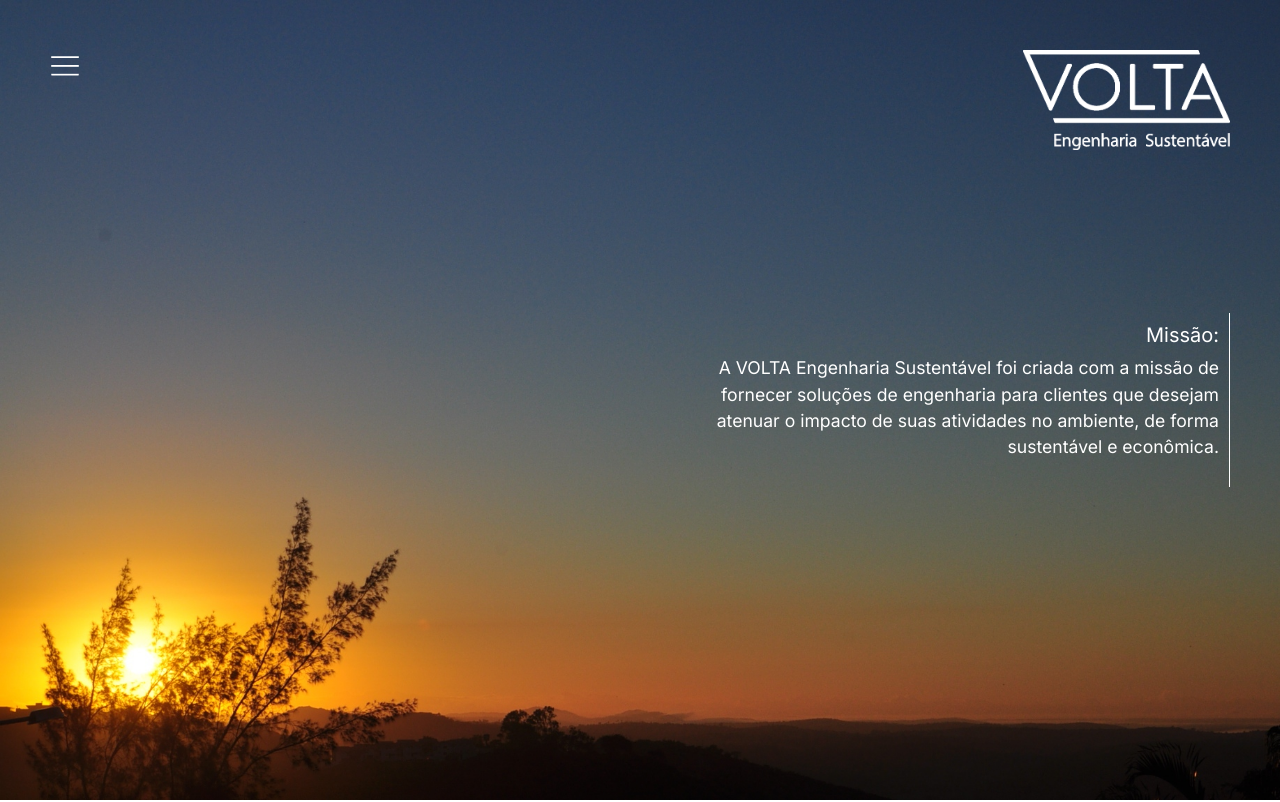
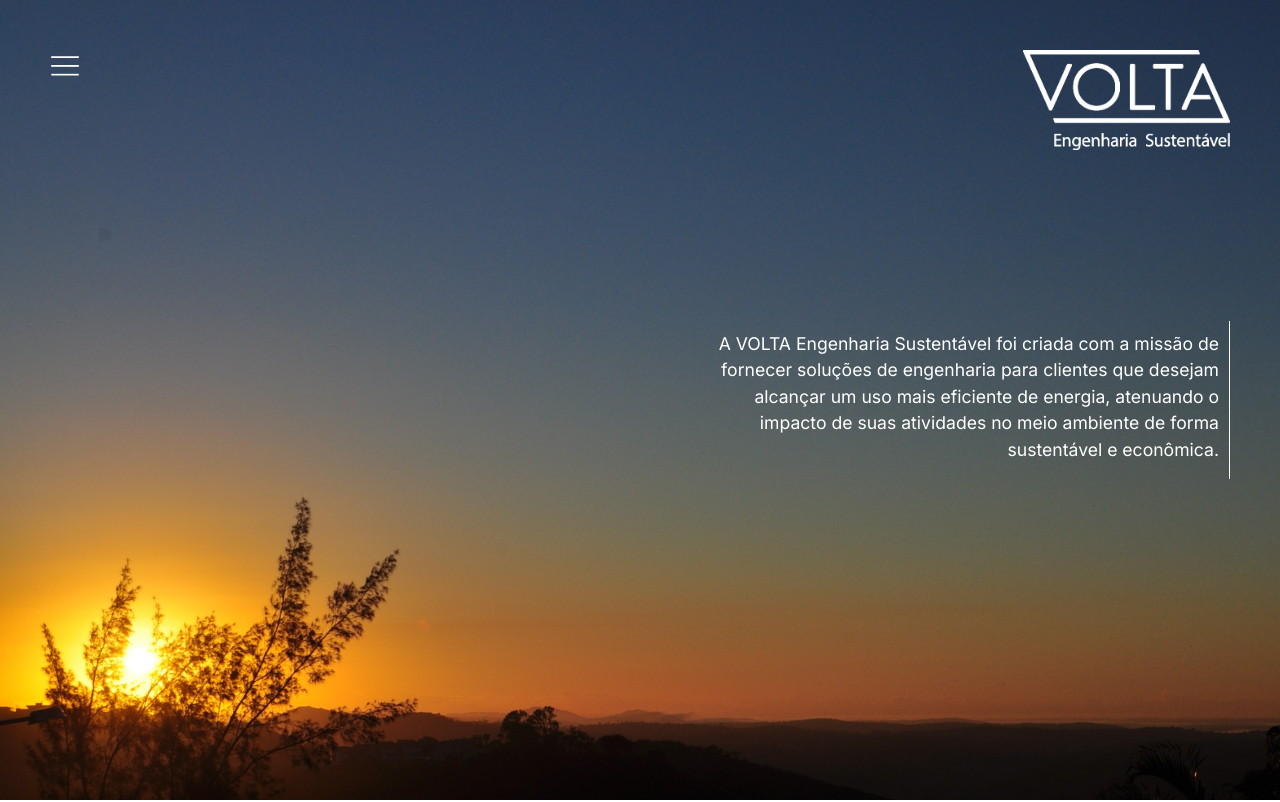
Before and after one commit to mdlpontual/_volta-es_website-react, a React (Vite) app: page / in a window 1280 px wide. Shown: the top 802 px of the page. Built offline with nearby package versions, Linux system fonts and the light colour scheme.

Commit message:
home page jumbo tron animations

```diff
--- a/src/ui/pages/home-page/components/jumbotron/Jumbotron.jsx
+++ b/src/ui/pages/home-page/components/jumbotron/Jumbotron.jsx
@@ -2,7 +2,16 @@ import React, { useState, useEffect } from "react";
 import IMG from "../../../../../assets/imagesHub";
 import Menu from "./menu/Menu";
 
+const missionText01 = "A VOLTA Engenharia Sustentável foi criada com a missão de fornecer soluções de engenharia para clientes que desejam alcançar um uso mais eficiente de energia, atenuando o impacto de suas atividades no meio ambiente de forma sustentável e econômica.";
+const missionText02 = "Oferecemos aos nossos clientes a oportunidade de gerar sua própria energia. O nosso atendimento é individual e personalizado, pois queremos oferecer soluções de engenharia exclusivas ao nosso cliente de acordo com suas necessidades específicas.";
+const missionText03 = "Ser sustentável é preservar os recursos que temos hoje, garantindo sua disponibilidade as gerações futuras. Cabe a nós a responsabilidade de entregar um mundo saudável e rico em recursos naturais para nos filhos, netos e os filhos de nossos netos.";
+
+const textArr = [missionText01, missionText02, missionText03];
+
 function Jumbotron() {
+  const [currentIndex, setCurrentIndex] = useState(0);
+  const [currentTxt, setCurrentTxt] = useState(textArr[0]);
+  const [isFading, setIsFading] = useState(false);
   const [isMenuOpen, setIsMenuOpen] = useState(false);
   const [symbolSrc, setSymbolSrc] = useState(IMG.menuIconWhite);
 
@@ -18,10 +27,59 @@ function Jumbotron() {
       }, 100); // Slight delay for smooth transition
   };
 
+  useEffect(() => {
+    const elements = document.querySelectorAll('.fade-in-target, .fade-out-target'); // select both classes
+
+    elements.forEach((el, index) => {
+      el.dataset.index = index;
+    });
+
+    const observer = new IntersectionObserver(
+      (entries, observer) => {
+        entries.forEach(entry => {
+          if (entry.isIntersecting) {
+            if (entry.target.classList.contains('fade-out-target')) {
+              entry.target.classList.add('fade-out-filter');
+            } else {
+              entry.target.classList.add('fade-in-up');
+            }
+            observer.unobserve(entry.target);
+          }
+        });
+      },
+      {
+        threshold: 0
+      }
+    );
+
+    elements.forEach(el => observer.observe(el));
+
+    return () => {
+      elements.forEach(el => observer.unobserve(el));
+    };
+  }, []);
+
+  useEffect(() => {
+    const interval = setInterval(() => {
+      setIsFading(true); // Start fade out
+
+      setTimeout(() => {
+        // Calculate next index (reset to 0 if at end)
+        const nextIndex = (currentIndex + 1) % textArr.length;
+
+        setCurrentIndex(nextIndex); // Update index
+        setCurrentTxt(textArr[nextIndex]); // Update text
+        setIsFading(false); // Start fade in
+      }, 1000); // Wait 1s for fade-out
+    }, 15000); // Every 15 seconds
+
+    return () => clearInterval(interval);
+  }, [currentIndex]); // IMPORTANT: watch currentIndex
+
   return (
     <>
       <section id="jumboCon" className="container-fluid" style={{backgroundImage: `url(${IMG.jumbotronBackground})`}}>
-        <div id="jumboRow" className="row">
+        <div id="jumboRow" className="row"><div id="jumboFilter" className="fade-out-target"></div>
           <div id="jumboColMenu" className="col">
             <div id={isMenuOpen ? "menuOpen" : "menuClosed"} className="row">
               {isMenuOpen && <Menu setIsMenuOpen={setIsMenuOpen} />}
@@ -38,18 +96,15 @@ function Jumbotron() {
             </div>
           </div>
           <div id="jumboColText" className="col">
-            <div id="voltaJumboLogo" className="row">
+            <div id="voltaJumboLogo" className="row fade-in-target" style={{ "--delay": `${1 * 500}ms` }}>
               <div id="voltaLogo" className="col-auto">
                 <img src={IMG.voltaEsLogo_White} alt="Logo Volta-ES" />
               </div>
             </div>
-            <div id="jumboText" className="row">
+            <div id="jumboText" className="row fade-in-target" style={{ "--delay": `${2 * 750}ms` }}>
               <div id="missionTexts" className="col-auto">
-                <h5>Missão:</h5>
-                <p>
-                  A VOLTA Engenharia Sustentável foi criada com a missão de fornecer soluções de
-                  engenharia para clientes que desejam atenuar o impacto de suas atividades no ambiente,
-                  de forma sustentável e econômica.
+                <p className={isFading ? "fade-out" : "fade-in"}>
+                  {currentTxt}
                 </p>
               </div>
             </div>
--- a/src/ui/pages/home-page/components/jumbotron/Jumbotron.scss
+++ b/src/ui/pages/home-page/components/jumbotron/Jumbotron.scss
@@ -14,10 +14,21 @@
         height: 100%;
         align-items: center;
         text-align: center;
+        position: relative;
+        #jumboFilter{
+            @include box-reset-default;
+            //border: $gb-col_5-sol-blu;
+            position: absolute;
+            z-index: 0;
+            height: 100%;
+            background-color: rgb(20, 20, 20);
+        }
         #jumboColMenu {
             @include box-reset-default;
             //border: $gb-col_5-sol-blu;
             height: 100%;
+            position: absolute;
+            z-index: 1;
             #menuIconRow {
                 @include box-reset-default;
                 //border: $gb-row_2-sol-org;
@@ -37,6 +48,7 @@
             @include box-reset-default;
             //border: $gb-col_5-sol-blu;
             height: 100%;
+            justify-items: end;
             #voltaJumboLogo {
                 @include box-reset-default;
                 //border: $gb-row_2-sol-org;
@@ -57,17 +69,34 @@
                 @include box-reset-default;
                 //border: $gb-row_2-sol-org;
                 height: 50%;
+                width: 50%;
                 align-items: center;
-                padding: 50px;
+                padding: 50px 50px 50px 50px;
                 #missionTexts {
                     @include box-reset-default;
                     //border: $gb-elm_2-dsh-lgr;
                     border-right: 1px solid white;
-                    padding: 10px;
+                    padding: 10px 10px 0 10px;
                     height: fit-content;
                     text-align: end;
                     font-weight: 100;
                     font-size: 1.1rem;
+                    overflow: hidden;
+                    p {
+                        opacity: 1;
+                        transform: translateX(0);
+                        transition: opacity 1s ease-in-out, transform 1s ease-in-out;
+                    }
+                    .fade-out {
+                        opacity: 1;
+                        transform: translateX(100%); // <<< Slide left 20px
+                        transition: opacity 1s ease-in-out, transform 1s ease-in-out;
+                    }
+                    .fade-in {
+                        opacity: 1;
+                        transform: translateX(0); // <<< Slide back to original
+                        transition: opacity 1s ease-in-out, transform 1s ease-in-out;
+                    }
                 }
             }
         }
@@ -187,3 +216,27 @@
     transition: width 0.75s ease-in-out 0.25s;
     overflow: hidden;
 }
+
+#jumboCon {
+    .fade-out-target {
+        opacity: 1;
+        transition: opacity 1s ease-out;
+    }
+
+    .fade-out-filter {
+        opacity: 0 !important;
+        transition: opacity 2s ease-out 1.5s;
+    }
+
+    .fade-in-target {
+        opacity: 0;
+        transform: translateX(-75px);
+        transition: opacity 0.75s ease-out, transform 0.75s ease-out;
+    }
+
+    .fade-in-up {
+        opacity: 1 !important;
+        transform: translateX(0) !important;
+        transition-delay: calc(var(--delay, 0ms));
+    }
+}
```
